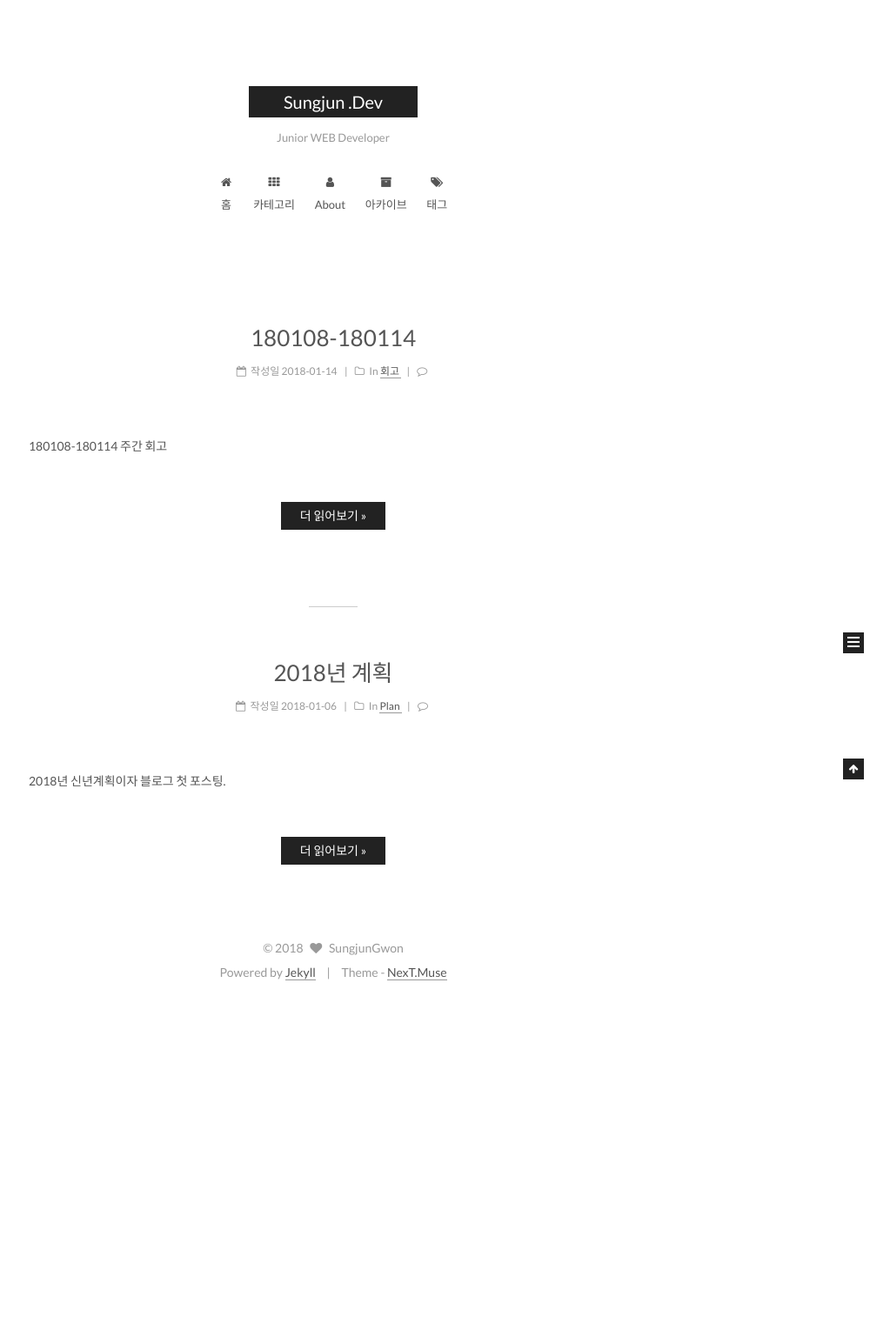
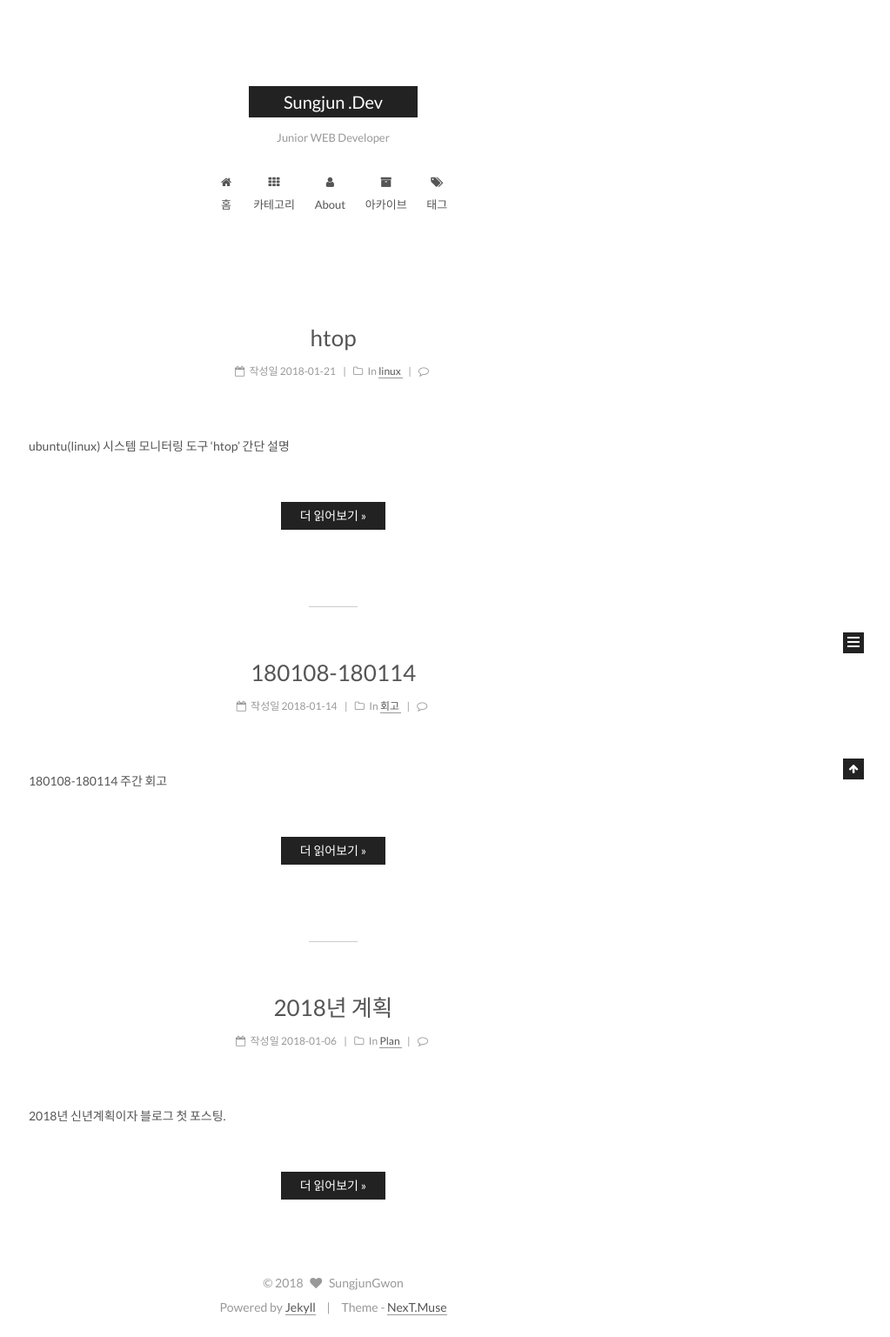
Before and after one commit to gwonsungjun/gwonsungjun.github.io, a Jekyll site: the page built from index.html, in a window 1280 px wide, cut to the strip 104-1641 px from the top of the page. Shown: the whole strip at 87% size, without its empty margins (257-1280 px from the left). Built offline with Jekyll 4.4.1, drawn with Linux system fonts in a browser that asks for light colours; the list of posts is cut into pages by our own code; comment, search, counter and statistics services are not loaded; before the commit the page ends 1256 px from its top, so only the background shows below that; some of the changed lines change nothing that is shown.

Commit message:
update htop post

```diff
--- a/_posts/2018-01-06-2018plan.md
+++ b/_posts/2018-01-06-2018plan.md
@@ -21,4 +21,4 @@ category: Plan
 
 
 
-* *참고로 위의 계획은 [joshua](http://blog.devjoshua.me/)님의 2017 회고를 보고 작성하게되었다.감사합니다 :)*
+* *참고로 위의 계획은 [joshua](http://blog.devjoshua.me/)님의 2017 회고를 보고 작성하게되었습니다.감사합니다 :)*
--- /dev/null
+++ b/_posts/2018-01-21-htop.md
@@ -0,0 +1,56 @@
+---
+title: 'htop'
+layout: post
+tags :
+- htop
+category: linux
+---
+
+ubuntu(linux) 시스템 모니터링 도구 'htop' 간단 설명
+
+---
+
+### htop
+
+회사의 테스트 서버, AWS 스테이징 & 상용 서버, 집에서 사용하는 노트북 전부 우분투이다. 우분투를 사용하면서 메모리나 CPU 성능 확인을 위해 지금까지 top 명령어를 자주 사용했는데 top 보다 훨씬 보기 편하고 접근성이 좋은 툴인 htop를 발견했다.
+
+![htop](/assets/images/usingimages/htop.png)
+
+**1. 설치방법**
+- sudo apt-get install htop
+
+**2. 특징**
+- top와 다르게 마우스로 클릭이 가능하다.
+- htop 화면을 살펴보면 왼쪽 상단에 CPU,swap메모리,메모리 사용률이 표현되어 있으며,하단에는 모니터링 되고 있는 프로세스가 보인다. 기본적으로 1초에 한번 갱신이 된다.
+- 선택된 프로세스를 죽이거나, 우선순위를 변경할 수 있다.
+- 특정 프로세스 이름으로 검색, 필터링 하여 현황을 볼 수 있다.
+
+**3. 프로세스 정보**
+- PID: 프로세스의 프로세스 ID 번호
+- USER: 프로세스의 소유자
+- PR: 프로세스의 우선순위
+- NI: 우선순위에 영향을 주는 프로세스의 nice 값
+- VIRT: 프로세스가 사용 중인 가상 메모리 양
+- RES: 프로세스가 사용 중인 물리 RAM의 양(단위는 킬로바이트)
+- SHR: 프로세스가 사용 중인 공유 메모리 양
+- S: 프로세스의 현재 상태(zombied, sleeping, running, uninterruptedly sleeping, traced)
+- %CPU: 프로세스가 프로세서를 사용한 시간의 백분율
+- %MEM : 프로세스가 사용 중인 물리 RAM의 백분율
+- TIME+: 프로세스가 프로세서를 사용한 시간
+- COMMAND: 프로세스 시작에 사용한 명령어명
+
+**4. 단축키 설명**
+- **F1** : htop의 도움말을 볼 수 있으며, 단축키의 기능을 알 수 있다.
+- **F2** : 설정, 설정에서는 상단에 보여줄 CPU. 메모리에 대한 정보를 추가/제거 할 수 있으며, 디스플레이 옵션 설정도 가능하다
+- **F3** : F3 또는 “/” 눌러 해당 프로세스를 검색할 수 있다
+- **F4** : 'ps -ef | grep mysqld' 같은 명령어로써 원하는 프로세스만 모니터링 할 수 있는 기능이다.
+- **F5** : pstree명령어와 같은 기능으로 프로세스의 부모 자식 관계를 트리 형태로 보여주는 기능이며, 한번 더 키를 입력하면 트리를 보여 주거나 그 반대 기능을 한다.“+”.”-” 키를 이용해 트리를 펼치거나 접을 수 있다.
+- **F6** : 프로세스를 CPU,메모리,사용자,우선순위, 프로세스이름 등 원하는 방식으로 정렬하여 보다 쉽게 모니터링 할 수 있다.
+- **F7, F8**: 프로세스의 우선 순위을 바꾸는 단축키이다. 해당 프로세스를 선택하여 F7 또는 "]"키를 사용하여 높이며, "F8"키 또는 "["키를 사용하여 우선순위를 내릴 수 있다.
+- **F9** :프로세스를 종료 시키는 단축키이다. 보통 프로세스를 종료 시키려면ps명령어로 해당 PID를 찾아 kill -9 PID 명령어로 종료 시킨다. htop에서 해 당 프로세스를 선택 후 F9 또는 “k”키를 입력하여 해당 프로세스를 종료시킬 수 있다.
+- **F10** : 종료
+
+<br/>
+<br/>
+
+* *참고로 위의 글은 [Htop( Linux Process Monitoring )사용법](http://www.koreaidc.com/bbs/set_view.php?b_name=idcpds&w_no=191)글을 참조하여 작성했습니다. 감사합니다 :)*
```
Also changed, not shown: assets/images/usingimages/htop.png (added).
